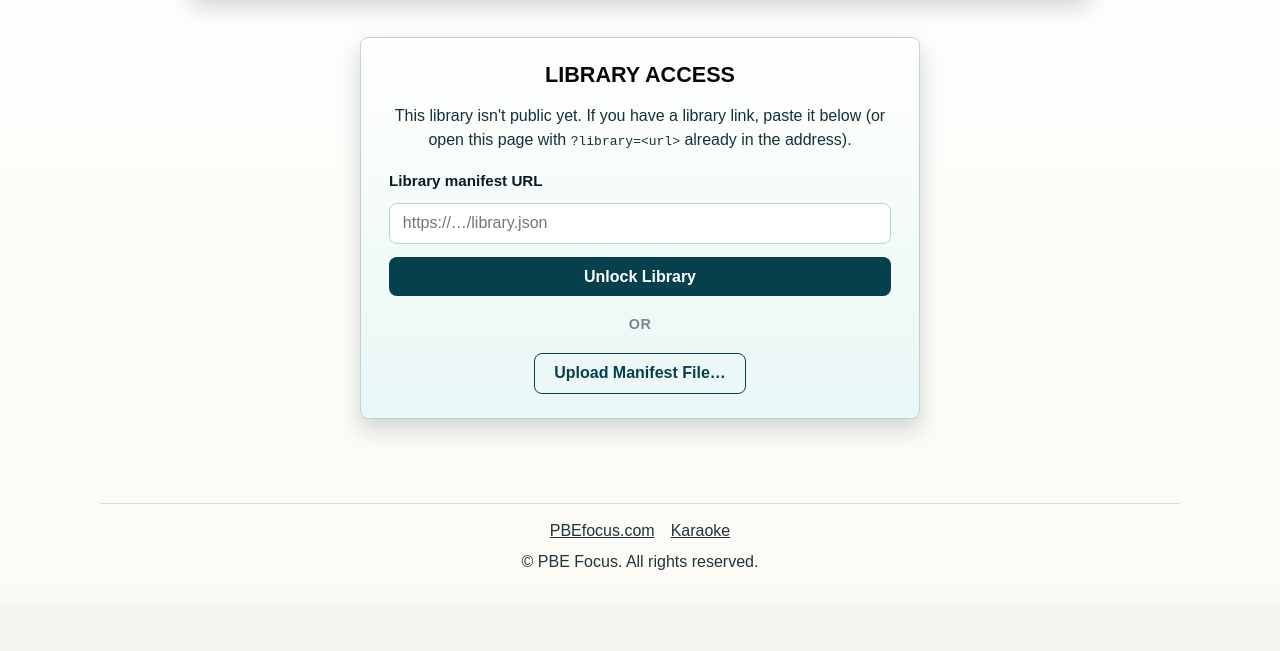
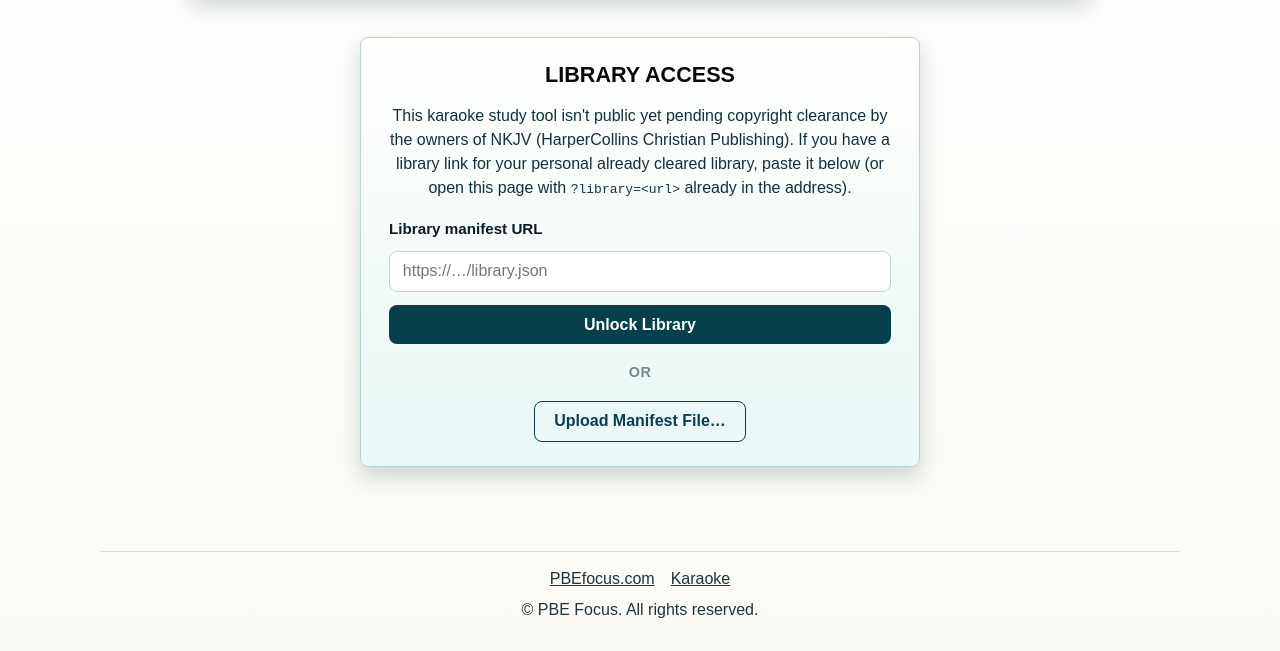
Before and after one commit to antgiant/karaoke_pbefocus_com, a website with bundled scripts: page index.html in a window 1280 px wide. Shown: the part 287-938 px from the top of the page. Before the commit the page ends 890 px from the top, so only its background shows below. Built offline with nearby package versions, Linux system fonts and the light colour scheme.

Commit message:
Explain gate copy clearance blocker and scope link sharing to cleared libraries
Co-Authored-By: Claude Sonnet 5 <noreply@anthropic.com>

```diff
--- a/index.html
+++ b/index.html
@@ -43,8 +43,10 @@
       <section id="gatePanel" class="panel gate-panel">
         <h2>Library Access</h2>
         <p>
-          This library isn't public yet. If you have a library link, paste it below
-          (or open this page with <code>?library=&lt;url&gt;</code> already in the address).
+          This karaoke study tool isn't public yet pending copyright clearance by the owners of
+          NKJV (HarperCollins Christian Publishing). If you have a library link for your personal
+          already cleared library, paste it below (or open this page with
+          <code>?library=&lt;url&gt;</code> already in the address).
         </p>
         <form id="gateForm" class="gate-form">
           <label for="gateUrlInput">Library manifest URL</label>
```
